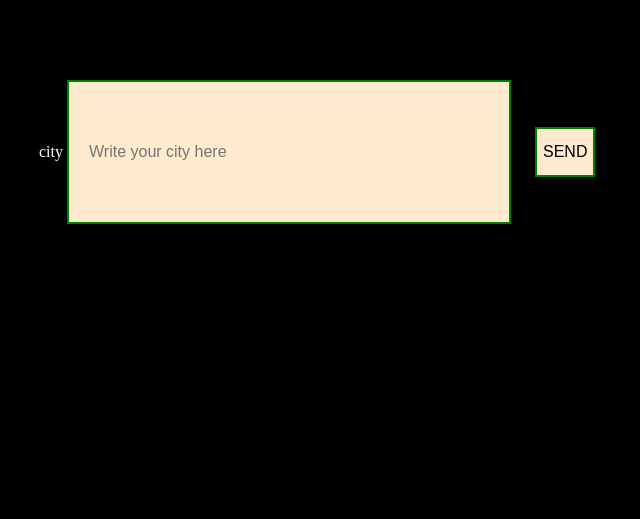
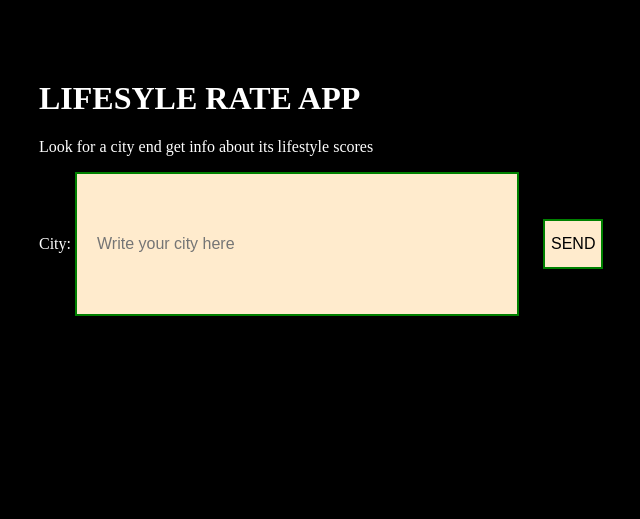
Before and after one commit to SimonaFabbri/Lifstyle-app, a website built with webpack: page index.html in a window 1280 px wide. Shown: the whole page, without its empty margins (61-701 px from the left). Built offline with nearby package versions, Linux system fonts and the light colour scheme; files whose address does not match are found by name.

Commit message:
added titile and description

```diff
--- a/index.html
+++ b/index.html
@@ -8,8 +8,10 @@
     <title>Lifstyle</title>
   </head>
   <body>
+    <h1>LIFESYLE RATE APP</h1>
+    <p>Look for a city end get info about its lifestyle scores</p>
     <form id="form">
-      <label for="cityInput">city</label>
+      <label for="cityInput">City: </label>
       <input
         id="cityInput"
         name="cityInput"
```
Also changed, not shown: dist/style.css.
